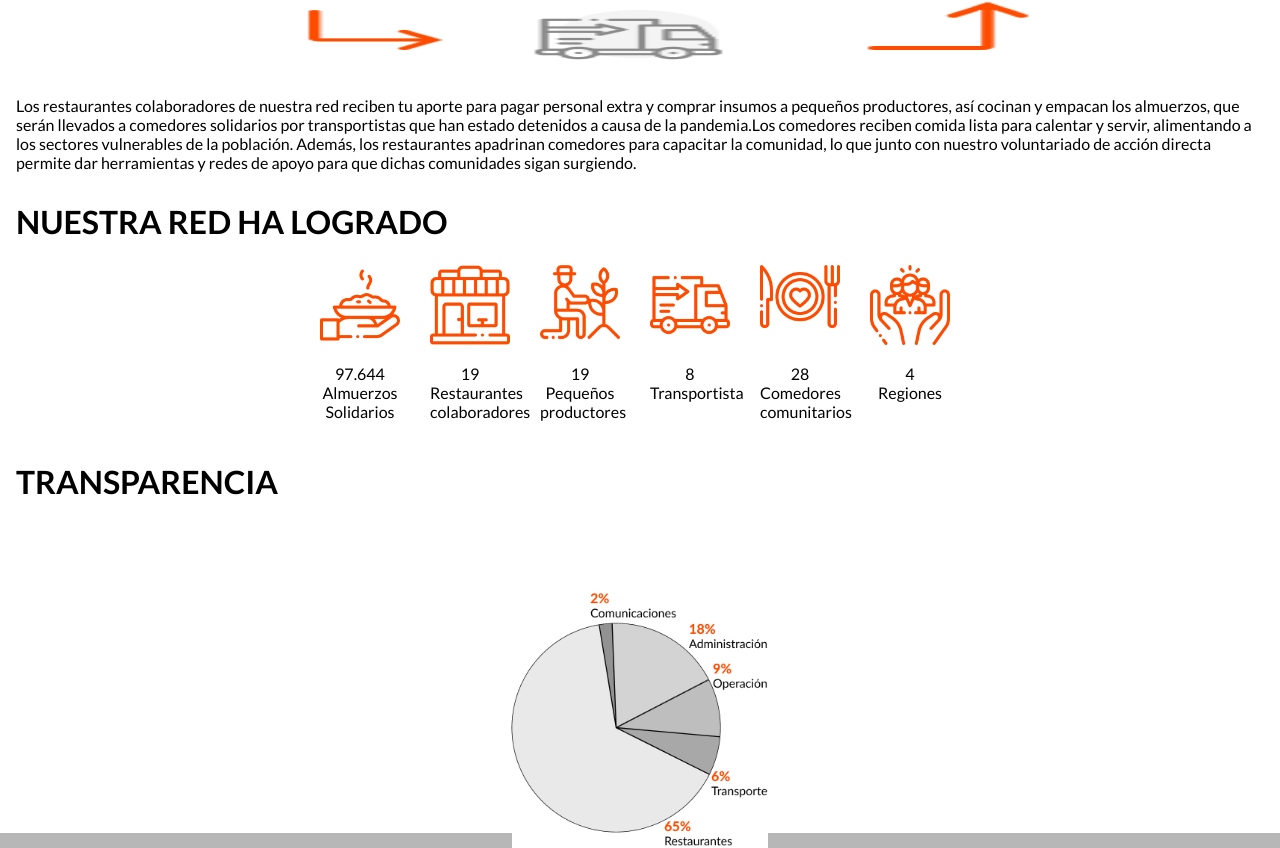
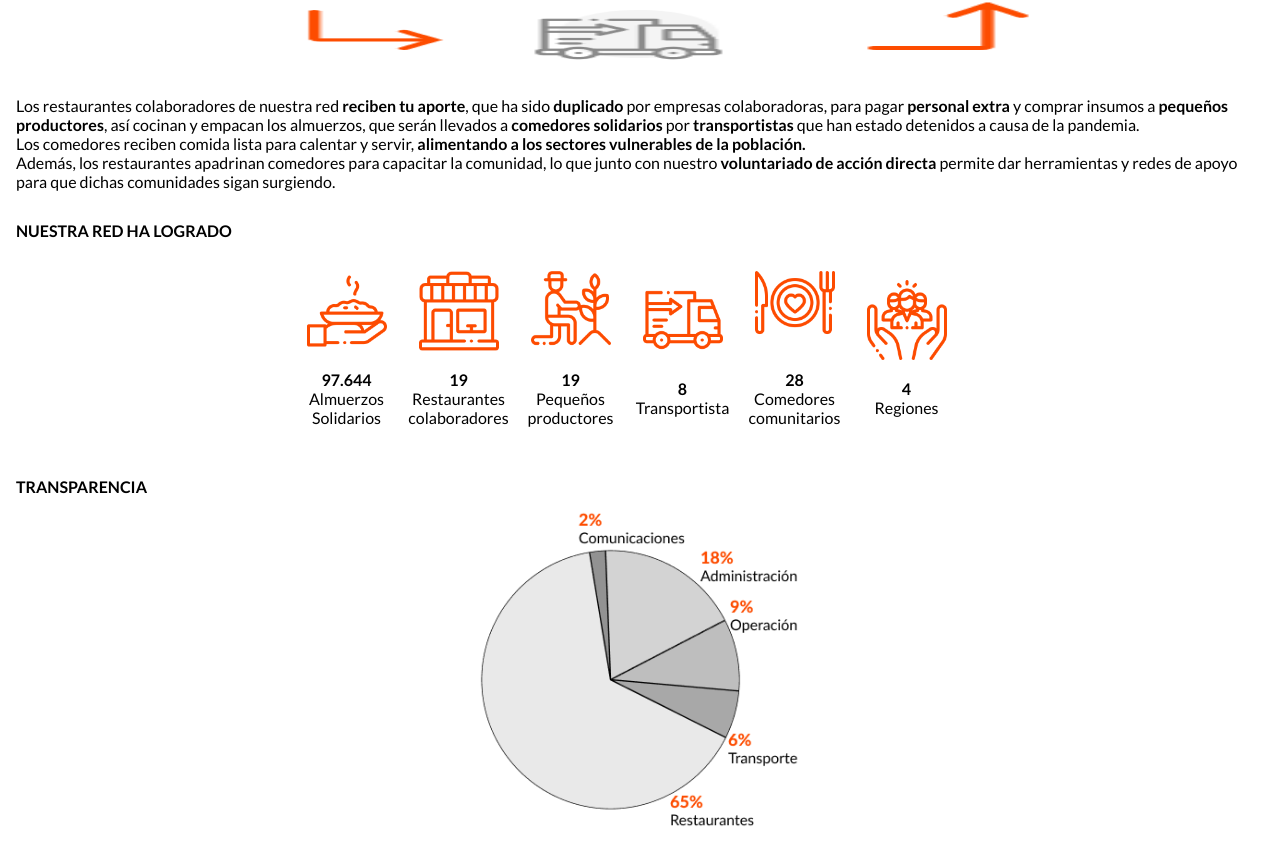
Before and after one commit to paupi-chill-e/comida-para-todos, a React (Create React App) app: page /Nosotros in a window 1280 px wide. Shown: the part 1254-2102 px from the top of the page. Built offline with nearby package versions, Linux system fonts and the light colour scheme.

Commit message:
arreglos del css

```diff
--- a/src/components/aboutUs/styles/transparency.css
+++ b/src/components/aboutUs/styles/transparency.css
@@ -5,10 +5,10 @@
 }
 .containerTransparency{
     align-self: center;
-    margin-top: 20px;
-    width: 280px;
-    height: 280px;
+
 }
 .graphic{
-    width: 100%;
+    width: 346.49px;
+    height: 346.49px;
+    object-fit: cover;
 }
--- a/src/components/aboutUs/styles/whatWeArchived.css
+++ b/src/components/aboutUs/styles/whatWeArchived.css
@@ -7,6 +7,8 @@
     display: flex;
     flex-flow: row wrap;
     justify-content: center;
+    margin-left: 5px;
+    margin-bottom:32px ;
 }
 
 .photowahtwearchived{
@@ -17,12 +19,22 @@
     height: 80px;
 }
 .containerPhotoText{
+    display: flex;
+    flex-flow: column nowrap;
+    justify-content: center;
+    align-items: center;
+    align-content: center;
     text-align: center;
-    margin:24px 20px 24px 10px;
+    margin:32px 32px 0px 0px;
     width: 80px;
     height: 153px;
 }
 .textx{
     text-align: center;
     margin-top:16px ;
+    width: 108px;
+
 }
+.title{
+    font-size: 16px;
+}
--- a/src/components/aboutUs/whatWeArchived.jsx
+++ b/src/components/aboutUs/whatWeArchived.jsx
@@ -16,7 +16,7 @@
         <div className='eachPhotoArchived'>
           <img src={lunch} className='photowahtwearchived'/>
         </div>
-        <p className='textx'>97.644
+        <p className='textx'><strong>97.644</strong>
         <br/>
         Almuerzos Solidarios</p>
       </div>
@@ -24,7 +24,7 @@
         <div className='eachPhotoArchived'>
           <img src={restorant} className='photowahtwearchived' />
         </div>
-        <p className='textx'>19
+        <p className='textx'><strong>19</strong>
         <br/>
         Restaurantes colaboradores</p>
       </div>
@@ -32,7 +32,7 @@
         <div className='eachPhotoArchived'>
           <img src={peque} className='photowahtwearchived'/>
         </div>
-        <p className='textx'>19
+        <p className='textx'><strong>19</strong>
         <br/>
         Pequeños productores</p>
       </div>
@@ -40,7 +40,7 @@
         <div className='eachPhotoArchived'>
           <img src={transportis} className='photowahtwearchived'/>
         </div>
-        <p className='textx'>8
+        <p className='textx'><strong>8</strong>
         <br/>
         Transportista</p>
       </div>
@@ -48,7 +48,7 @@
         <div className='eachPhotoArchived'>
           <img src={comedor} className='photowahtwearchived'/>
         </div>
-        <p className='textx'>28
+        <p className='textx'><strong>28</strong>
         <br/>
         Comedores comunitarios</p>
       </div>
@@ -56,7 +56,7 @@
         <div className='eachPhotoArchived'>
           <img src={region} className='photowahtwearchived'/>
         </div>
-        <p className='textx'>4
+        <p className='textx'><strong>4</strong>
         <br/>
         Regiones</p>
       </div>
--- a/src/components/aboutUs/whatWeDo.jsx
+++ b/src/components/aboutUs/whatWeDo.jsx
@@ -7,12 +7,12 @@
 	return (
 		<div className='sectionWhatWeDo'>
 			<h1 className='titleWhatWedo'>QUÉ HACEMOS</h1>
-			<p className='text'>Con tu donación ponemos en marcha un sistema donde todas las partes interactúan, creando una red de apoyo que permite generar empleo y recursos, para favorecer un modelo circular que pueda auto-sustentarse.</p>
+			<p className='text'>Con tu donación ponemos en marcha un sistema donde<strong> todas las partes interactúan, creando una red de apoyo</strong> que permite generar empleo y recursos, para favorecer un modelo circular que pueda auto-sustentarse.</p>
 			<div className='containerScheme'>
-				<img className='scheme' src={scheme}/>
+				<img className='scheme' src={scheme} alt='scheme'/>
 			</div>
-			<p className='text'>Los restaurantes colaboradores de nuestra red reciben tu aporte para pagar personal extra y comprar insumos a pequeños productores, así cocinan y empacan los almuerzos, que serán llevados a comedores solidarios por transportistas que han estado detenidos a causa de la pandemia.Los comedores reciben comida lista para calentar y servir, alimentando a los sectores vulnerables de la población.
-Además, los restaurantes apadrinan comedores para capacitar la comunidad, lo que junto con nuestro voluntariado de acción directa permite dar herramientas y redes de apoyo para que dichas comunidades sigan surgiendo.</p>
+			<p className='text'>Los restaurantes colaboradores de nuestra red<strong> reciben tu aporte</strong>, que ha sido <strong>duplicado</strong> por empresas colaboradoras, para pagar <strong>personal extra</strong> y comprar insumos a <strong>pequeños productores</strong>, así cocinan y empacan los almuerzos, que serán llevados a <strong>comedores solidarios</strong> por <strong>transportistas</strong> que han estado detenidos a causa de la pandemia. <br/>Los comedores reciben comida lista para calentar y servir,<strong> alimentando a los sectores vulnerables de la población.</strong> <br/>
+Además, los restaurantes apadrinan comedores para capacitar la comunidad, lo que junto con nuestro<strong> voluntariado de acción directa </strong>permite dar herramientas y redes de apoyo para que dichas comunidades sigan surgiendo.</p>
 		</div>
 
 	);
--- a/src/components/donation/becomePart.jsx
+++ b/src/components/donation/becomePart.jsx
@@ -23,12 +23,12 @@
 
 		<div className='sectionBecomePart'>
 			<h1 className='title'>¡HAZTE PARTE!</h1>
-			<p className='text'>En Comida para todos queremos llevar almuerzos nutritivos a comunidades vulnerables, pero más aún<strong> queremos otorgar herramientas y crear redes</strong> que les permitan proteger su propia seguridad alimentaria en el futuro.</p>
+			<p className='textbecomepart'>En Comida para todos queremos llevar almuerzos nutritivos a comunidades vulnerables, pero más aún queremos<strong> otorgar herramientas y crear redes</strong> que les permitan proteger su propia seguridad alimentaria en el futuro.</p>
 			<BtnModal showModal={openModalPre} />
 
 			{showModalPre === false ? null : <ModalDonation close={closeModalPre} />}
 
-			<p className='textCenter'><strong>¡Cocinemos juntos un rico almuerzo solidario con calidad nutricional garantizada!</strong></p>
+			<h4 className='textCenter'><strong>¡Cocinemos juntos un generoso almuerzo solidario con calidad nutricional garantizada!</strong></h4>
 
 
 
--- a/src/components/donation/donateFood.jsx
+++ b/src/components/donation/donateFood.jsx
@@ -22,12 +22,9 @@
 		<Fragment>
 			<div className='sectionTitleText'>
 				<h1 className='title'><span>¿Cómo funciona?</span></h1>
-				<p className='text'>Lorem ipsum dolor sit amet consectetur adipisicing elit. Magni cumque, amet officia,
-					obcaecati est architecto soluta accusamus enim repudiandae modi</p>
+				<p className='text'>Nos juntamos con Empresas Amigas que tienen servicios de delivery a tu hogar, para poder aprovechar su transporte y rescatar alimentos que puedan perderse en tu despensa.</p>
 				<h1><span className='title'>¿Cómo puedo ayudar?</span></h1>
-				<p>Lorem ipsum dolor sit amet consectetur adipisicing elit.
-				Dignissimos impedit ab esse mollitia tempora, minus ratione assumenda placeat aut odit.
-					Nobis corporis sapiente asperiores deserunt soluta totam culpa aut! Quidem!</p>
+				<p className='text'>Con tu número de pedido en Empresas Amigas, puedes inscribir alimentos para donar y que éstos sean recogidos cuando lleven tu envío.</p>
 			</div>
 			<form className='formHuertasSection' onSubmit={handleSubmit(enviarDatos)}>
 
--- a/src/components/donation/donateHuertas.jsx
+++ b/src/components/donation/donateHuertas.jsx
@@ -80,7 +80,7 @@
 					{errors?.correo?.message}
 				</span>
 				<div>
-					<p className='erorsText'>Número de contacto</p>
+					<p className='titleForms'>Número de contacto</p>
 					<input
 						className='inputsFormHuertas'
 						name="numeroTelefonico"
--- a/src/components/donation/donateTalent.jsx
+++ b/src/components/donation/donateTalent.jsx
@@ -25,7 +25,7 @@
         <p className='text'>Cuéntanos a qué te dedicas o cuál es tu pasión, buscaremos la manera de que puedas ejercerlo al servicio de las comunidades que apoyamos.</p>
         <br />
         <h1 className='title'><span>¿Cómo puedo ayudar?</span></h1>
-        <p className='text'>Desde realizar la contabilidad para una pyme, hasta hacer un show de stand-up en un comedor solidario de la red <strong>¡Cuéntanos cuál es tu talento!</strong></p>
+        <p className='text'>Desde realizar la contabilidad para una pyme, hasta hacer un show de stand-up en un comedor solidario de la red <strong>¡Dinos cuál es tu talento!</strong></p>
       </div>
       <form className='formTalentSection' onSubmit={handleSubmit(datos)}>
         <div>
--- a/src/components/donation/styles/becomePart.css
+++ b/src/components/donation/styles/becomePart.css
@@ -19,5 +19,10 @@
 .textCenter{
   font-size: 16px;
   margin:24 0px 30px 0px;
-  text-align: center;
+  text-align: left;
+
 }
+.textbecomepart{
+  width: 343px;
+  height: 95px;
+}
--- a/src/components/donation/styles/btnModal.css
+++ b/src/components/donation/styles/btnModal.css
@@ -12,7 +12,7 @@
     font-family: 'Work Sans', sans-serif;
     font-size: 1.3rem;
     width: 100%;
-    height: 2.2rem;
+    height: 48px;
     margin: 1.5rem auto;
     border-radius: 5rem;
     font-size: 1rem;
```
Also changed, not shown: src/components/donation/donateEducation.jsx (+3 -6 lines).
